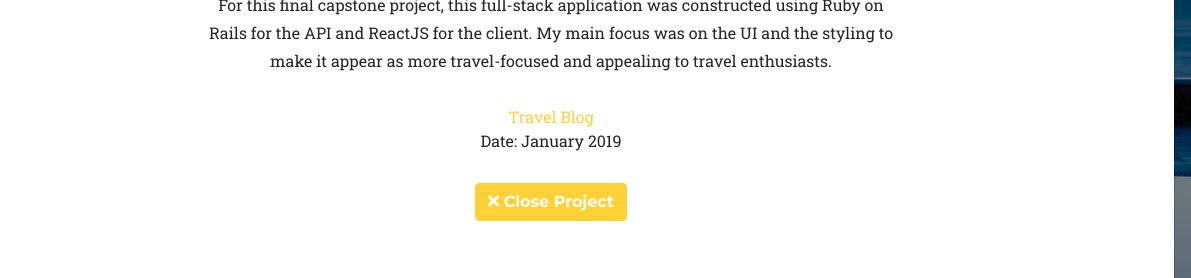
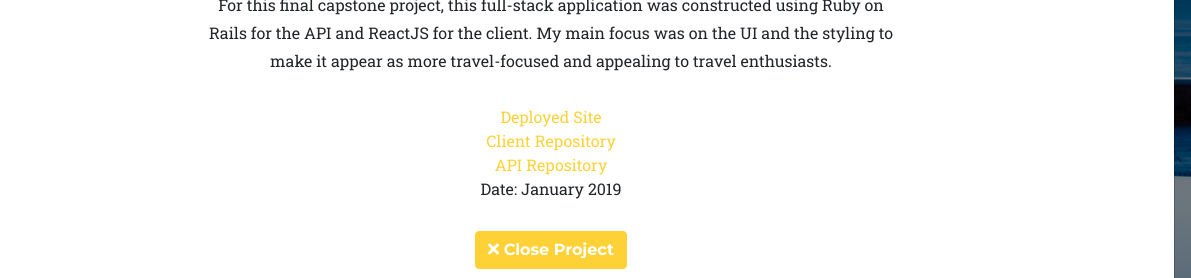
Before and after one commit to lucaspchartier/lucaspchartier.github.io, a website: page index.html in a window 1280 px wide. Both pictures are taken after a click on the button "Travel Blog". Shown: the part 1928-2206 px from the top of the page, 89-1280 px from the left. Drawn offline with nearby package versions, Linux system fonts and the light colour scheme; a web font is replaced by a local one.

Commit message:
Added front-end and back-end repos in several project modals.

```diff
--- a/index.html
+++ b/index.html
@@ -334,7 +334,11 @@
                   <p class="item-intro text-muted">A full-stack application for users to log and store their hotel stays during their travels.</p>
                   <img class="img-fluid d-block mx-auto" src="img/portfolio/01-full.jpg" alt="">
                   <p>For this final capstone project, this full-stack application was constructed using Ruby on Rails for the API and ReactJS for the client. My main focus was on the UI and the styling to make it appear as more travel-focused and appealing to travel enthusiasts.</p>
-                  <a href="https://lucaspchartier.github.io/Travel-Blog-Client/">Travel Blog</a>
+                  <a href="https://lucaspchartier.github.io/Travel-Blog-Client/">Deployed Site</a>
+                  <br>
+                  <a href="https://github.com/lucaspchartier/Travel-Blog-Client">Client Repository</a>
+                  <br>
+                  <a href="https://github.com/lucaspchartier/Travel-Blog-API">API Repository</a>
                   <ul class="list-inline">
                     <li>Date: January 2019</li>
                   </ul>
@@ -367,7 +371,11 @@
                   <p class="item-intro text-muted">A full-stack application for users to add goals they want to achieve in their lifetime and check them off upon completion.</p>
                   <img class="img-fluid d-block mx-auto" src="img/portfolio/02-full.jpg" alt="">
                   <p>For this group project, this full-stack application was constructed using Express for the API and HTML, CSS, JavaScript, and jQuery for the client. With 2 other developers, we had to logistically plan out which developer was working on which part of the API and client, as well as comparing and merging seperate pull requests on GitHub.</p>
-                  <a href="https://wdi-28-peter-kwesi-lucas.github.io/bucket-list-front-end-client/">Life and Dreams</a>
+                  <a href="https://wdi-28-peter-kwesi-lucas.github.io/bucket-list-front-end-client/">Deployed Site</a>
+                  <br>
+                  <a href="https://github.com/WDI-28-peter-kwesi-lucas/bucket-list-front-end-client">Client Repository</a>
+                  <br>
+                  <a href="https://github.com/WDI-28-peter-kwesi-lucas/bucket-list-back-end-api/">API Repository</a>
                   <ul class="list-inline">
                     <li>Date: January 2019</li>
                   </ul>
@@ -400,7 +408,11 @@
                   <p class="item-intro text-muted">A full-stack application for users to add artists of their choosing and individual releases under their artists.</p>
                   <img class="img-fluid d-block mx-auto" src="img/portfolio/03-full.jpg" alt="">
                   <p>For this individual project, this full-stack application was constructed using Ruby on Rails for the API and HTML, CSS, JavaScript, and jQuery for the client. While I didn't focus too much on the styling at first, I plan on really overhauling the styling once I complete my functioning release actions.</p>
-                  <a href="https://lucaspchartier.github.io/Music-Database-Client/">Music Database</a>
+                  <a href="https://lucaspchartier.github.io/Music-Database-Client/">Deployed Site</a>
+                  <br>
+                  <a href="https://github.com/lucaspchartier/Music-Database-Client">Client Repository</a>
+                  <br>
+                  <a href="https://github.com/lucaspchartier/Music-Database-API">API Repository</a>
                   <ul class="list-inline">
                     <li>Date: December 2018</li>
                   </ul>
```
